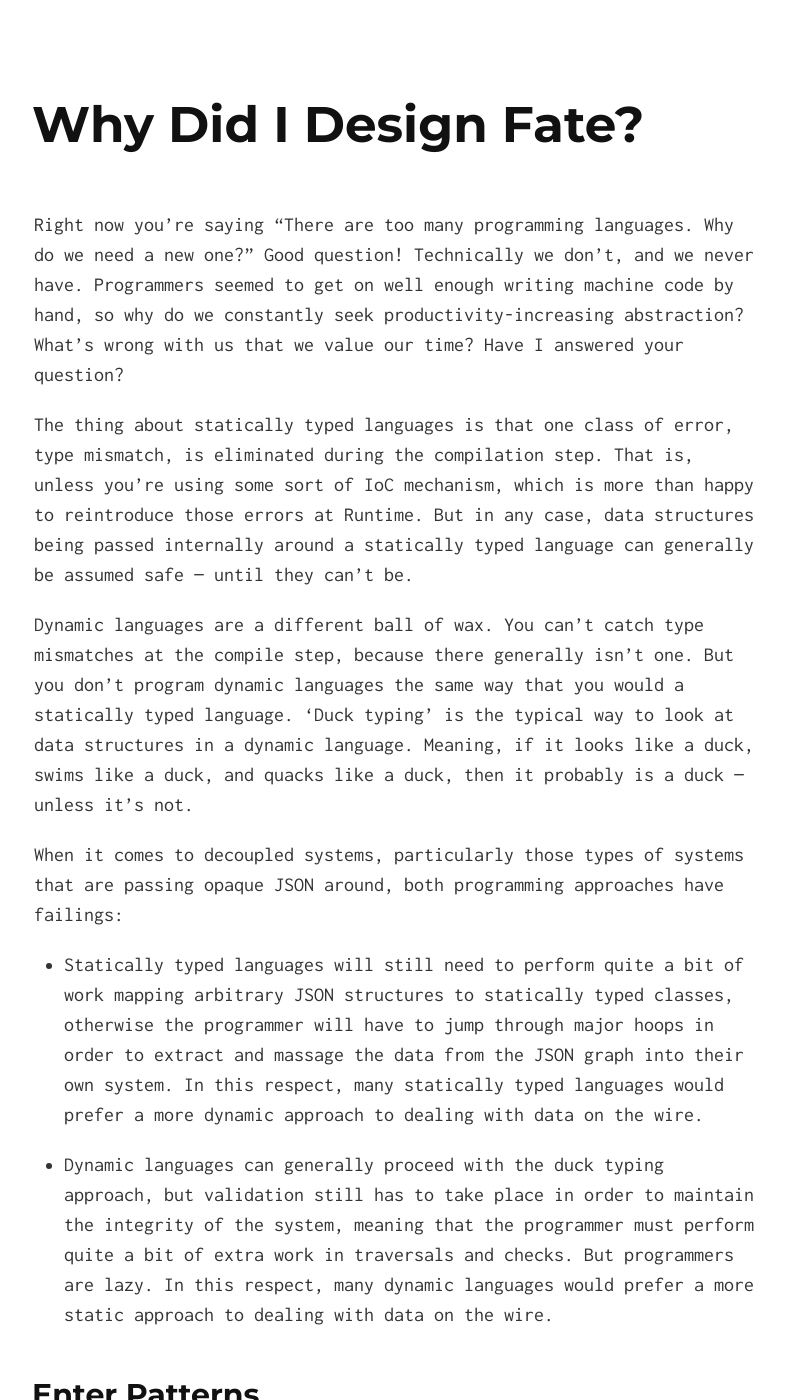
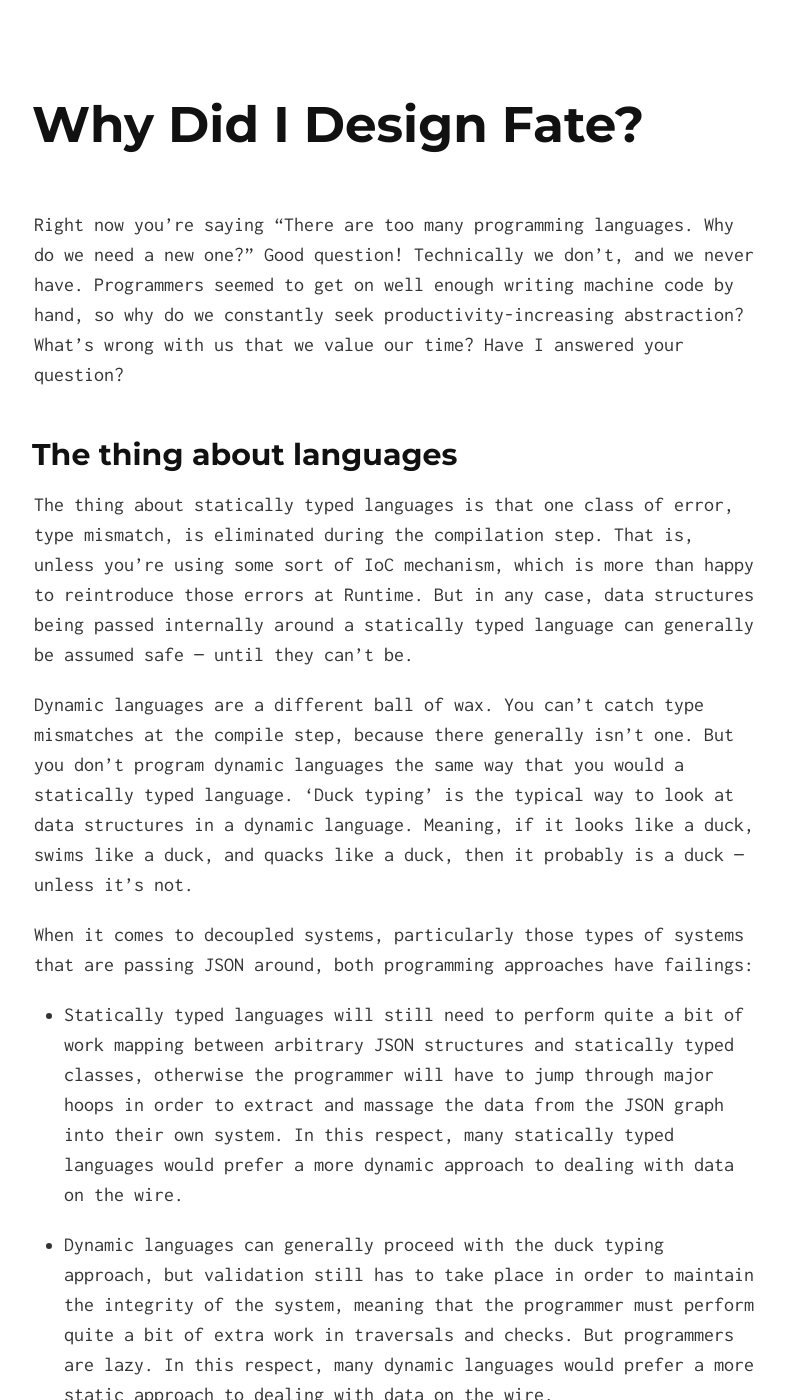
Before and after one commit to kode4food/fate-lang, a Jekyll site: the page built from why_fate.md, in a window 1280 px wide and 1400 px high. Shown: the whole window, without its empty margins (246-1031 px from the left). Built offline with Jekyll 4.4.1, drawn with Linux system fonts in a browser that asks for light colours.

Commit message:
minor corrections

```diff
--- a/why_fate.md
+++ b/why_fate.md
@@ -4,13 +4,14 @@ title: Why Did I Design Fate?
 ---
 Right now you're saying "There are too many programming languages. Why do we need a new one?"  Good question!  Technically we don't, and we never have.  Programmers seemed to get on well enough writing machine code by hand, so why do we constantly seek productivity-increasing abstraction?  What's wrong with us that we value our time?  Have I answered your question?
 
+## The thing about languages
 The thing about statically typed languages is that one class of error, type mismatch, is eliminated during the compilation step.  That is, unless you're using some sort of IoC mechanism, which is more than happy to reintroduce those errors at Runtime.  But in any case, data structures being passed internally around a statically typed language can generally be assumed safe --- until they can't be.
 
 Dynamic languages are a different ball of wax.  You can't catch type mismatches at the compile step, because there generally isn't one.  But you don't program dynamic languages the same way that you would a statically typed language.  'Duck typing' is the typical way to look at data structures in a dynamic language.  Meaning, if it looks like a duck, swims like a duck, and quacks like a duck, then it probably is a duck --- unless it's not.
 
-When it comes to decoupled systems, particularly those types of systems that are passing opaque JSON around, both programming approaches have failings:
+When it comes to decoupled systems, particularly those types of systems that are passing JSON around, both programming approaches have failings:
 
-* Statically typed languages will still need to perform quite a bit of work mapping arbitrary JSON structures to statically typed classes, otherwise the programmer will have to jump through major hoops in order to extract and massage the data from the JSON graph into their own system.  In this respect, many statically typed languages would prefer a more dynamic approach to dealing with data on the wire.
+* Statically typed languages will still need to perform quite a bit of work mapping between arbitrary JSON structures and statically typed classes, otherwise the programmer will have to jump through major hoops in order to extract and massage the data from the JSON graph into their own system.  In this respect, many statically typed languages would prefer a more dynamic approach to dealing with data on the wire.
 
 * Dynamic languages can generally proceed with the duck typing approach, but validation still has to take place in order to maintain the integrity of the system, meaning that the programmer must perform quite a bit of extra work in traversals and checks.  But programmers are lazy.  In this respect, many dynamic languages would prefer a more static approach to dealing with data on the wire.
 
```
